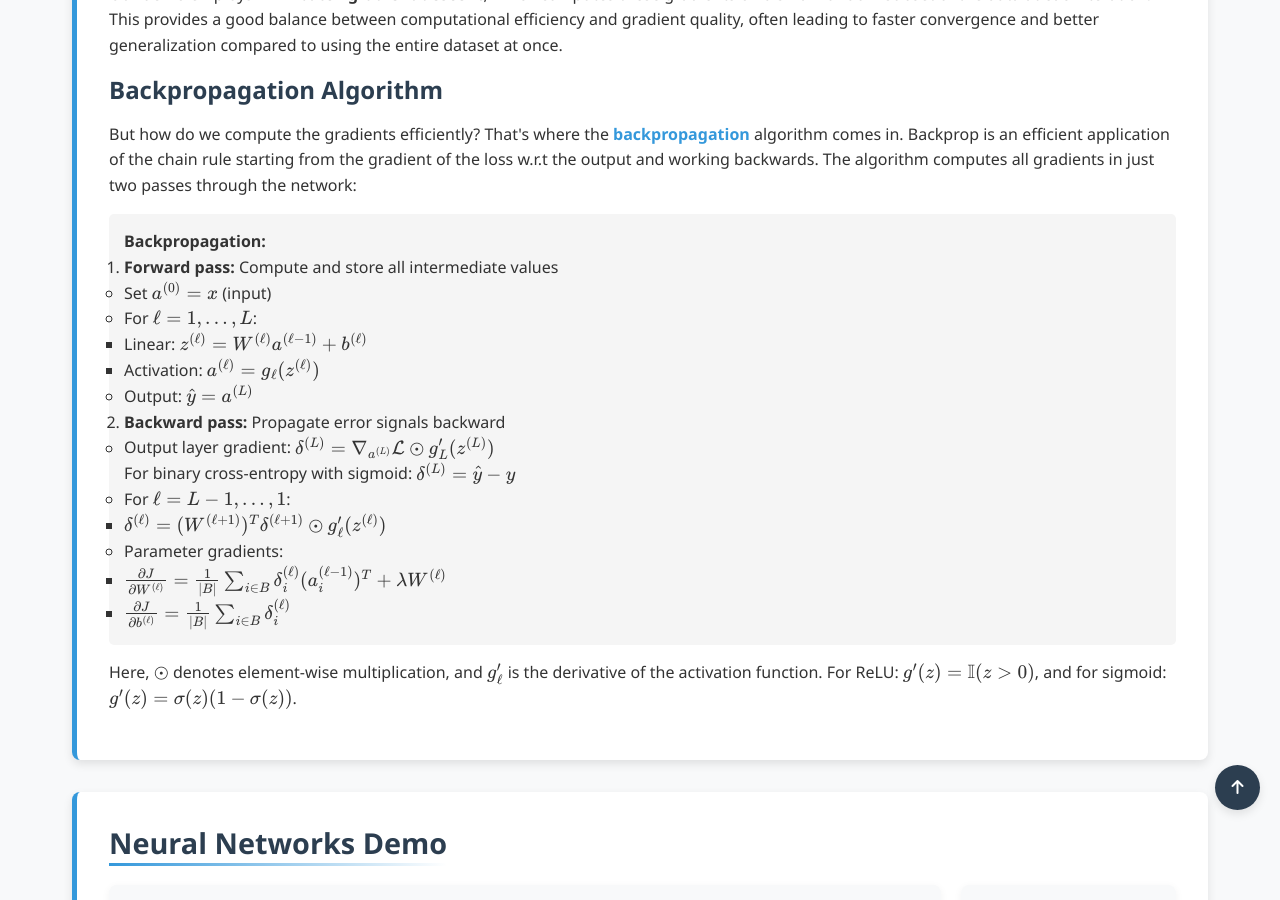
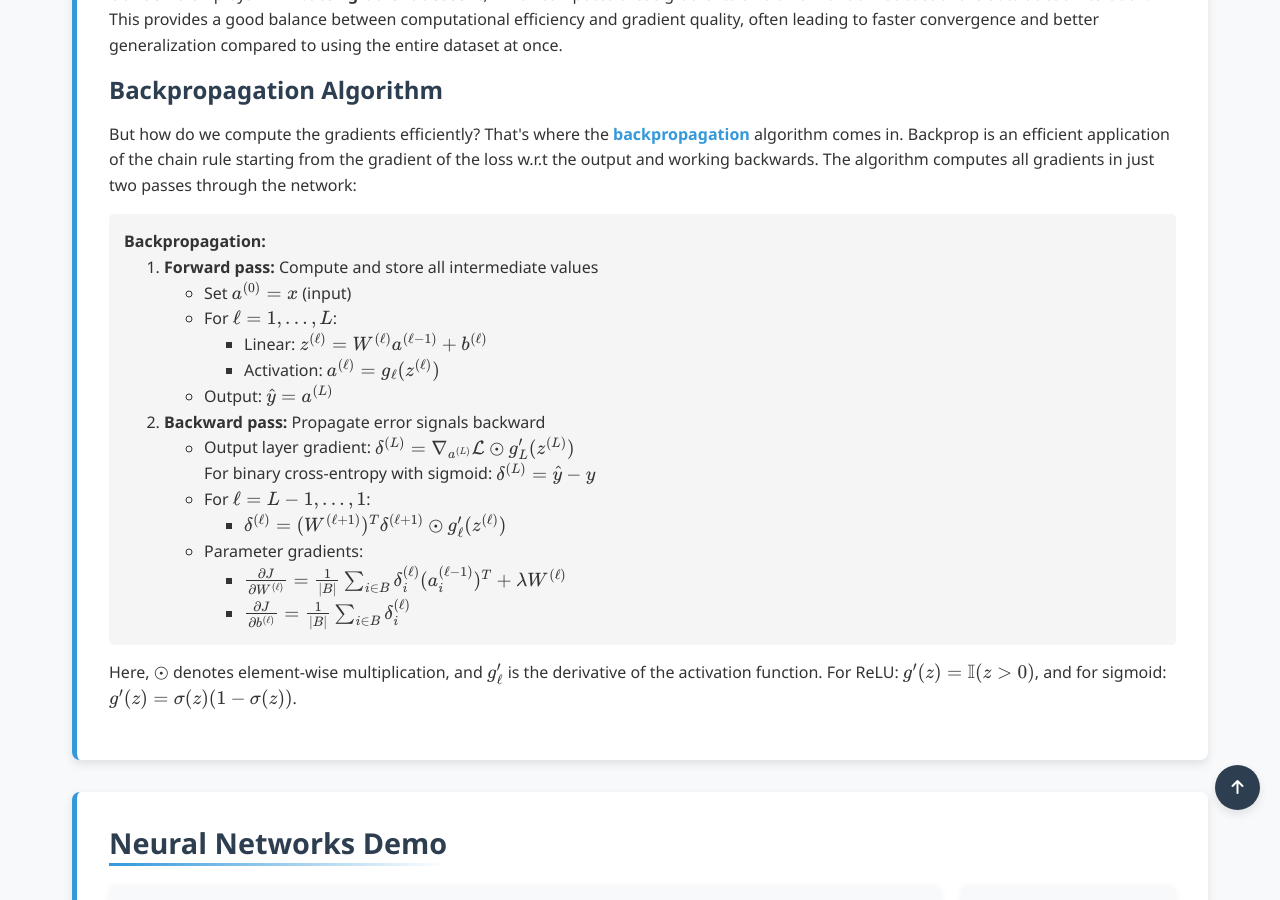
Before and after one commit to Yusukey01/yusukey01.github.io, a Jekyll site: the page built from Mathematics/Machine_learning/neural_networks.html, in a window 1280 px wide and 900 px high, scrolled down 2794 px. Built offline with Jekyll 4.4.1, drawn with Linux system fonts in a browser that asks for light colours.

Commit message:
update NNs contents

```diff
--- a/Mathematics/Machine_learning/neural_networks.html
+++ b/Mathematics/Machine_learning/neural_networks.html
@@ -156,12 +156,12 @@ uses_python: false
 
                 <div class="algorithm" style="background-color: #f5f5f5; padding: 15px; border-radius: 5px; margin: 15px 0;">
                     <strong>Backpropagation:</strong>
-                    <ol>
+                    <ol  style="padding-left: 40px;">
                         <li><strong>Forward pass:</strong> Compute and store all intermediate values
-                            <ul>
+                            <ul  style="padding-left: 40px;">
                                 <li>Set \(a^{(0)} = x\) (input)</li>
                                 <li>For \(\ell = 1, ..., L\):
-                                    <ul>
+                                    <ul  style="padding-left: 40px;">
                                         <li>Linear: \(z^{(\ell)} = W^{(\ell)} a^{(\ell-1)} + b^{(\ell)}\)</li>
                                         <li>Activation: \(a^{(\ell)} = g_\ell(z^{(\ell)})\)</li>
                                     </ul>
@@ -170,16 +170,16 @@ uses_python: false
                             </ul>
                         </li>
                         <li><strong>Backward pass:</strong> Propagate error signals backward
-                            <ul>
+                            <ul  style="padding-left: 40px;">
                                 <li>Output layer gradient: \( \delta^{(L)} = \nabla_{a^{(L)}} \mathcal{L} \odot g'_L(z^{(L)}) \)
                                     <br>For binary cross-entropy with sigmoid: \( \delta^{(L)} = \hat{y} - y \)</li>
                                 <li>For \( \ell = L-1, ..., 1 \):
-                                    <ul>
+                                    <ul  style="padding-left: 40px;">
                                         <li>\( \delta^{(\ell)} = (W^{(\ell+1)})^T \delta^{(\ell+1)} \odot g'_\ell(z^{(\ell)}) \)</li>
                                     </ul>
                                 </li>
                                 <li>Parameter gradients:
-                                    <ul>
+                                    <ul  style="padding-left: 40px;">
                                         <li>\( \frac{\partial J}{\partial W^{(\ell)}} = \frac{1}{|B|} \sum_{i \in B} \delta^{(\ell)}_i (a^{(\ell-1)}_i)^T + \lambda W^{(\ell)} \)</li>
                                         <li>\( \frac{\partial J}{\partial b^{(\ell)}} = \frac{1}{|B|} \sum_{i \in B} \delta^{(\ell)}_i \)</li>
                                     </ul>
```
